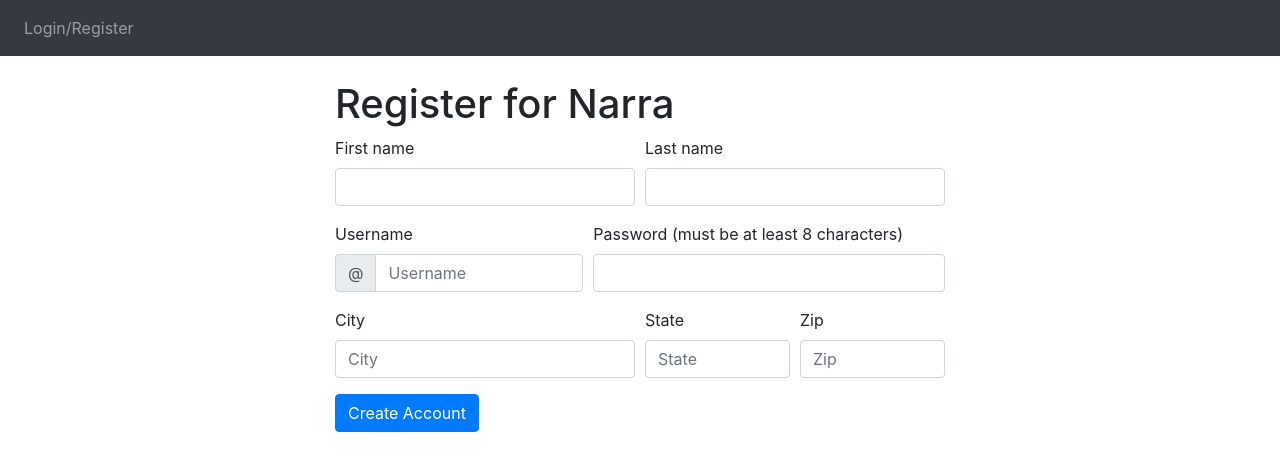
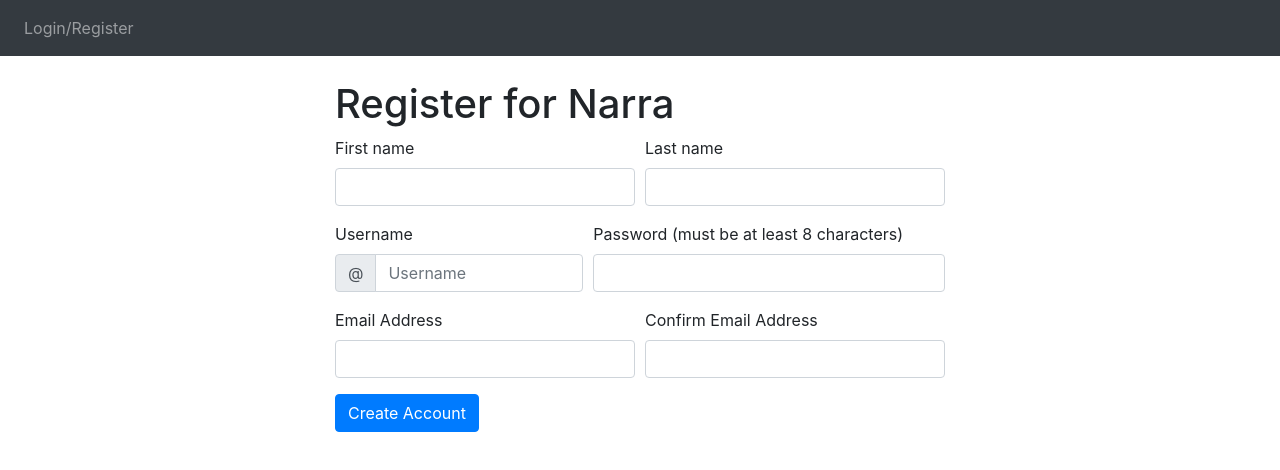
Before and after one commit to natalialuzuriaga/narra, a React (Create React App) app: page /register in a window 1280 px wide. Shown: the top 470 px of the page. Built offline with nearby package versions, Linux system fonts and the light colour scheme.

Commit message:
Added ProfilePic component

```diff
--- a/src/App.js
+++ b/src/App.js
@@ -5,6 +5,7 @@
 import LandingNav from "./components/landing-nav.component"
 import Login from "./components/login.component";
 import Register from "./components/register.component";
+
 function App() {
   return (
     <Router>
--- /dev/null
+++ b/src/components/profile-pic.component.js
@@ -0,0 +1,46 @@
+import React, { Component } from 'react';
+import Avatar from 'react-avatar-edit'
+
+export default class ProfilePic extends Component {
+    constructor(props) {
+        super(props)
+        this.state = {
+        preview: null,
+        }
+        this.onCrop = this.onCrop.bind(this)
+        this.onClose = this.onClose.bind(this)
+        this.onBeforeFileLoad = this.onBeforeFileLoad.bind(this)
+    }
+
+    onClose() {
+        this.setState({preview: null})
+    }
+
+    onCrop(preview) {
+        this.setState({preview})
+    }
+
+    onBeforeFileLoad(elem) {
+        if(elem.target.files[0].size > 1024000){
+        alert("File is too big!");
+        elem.target.value = "";
+        };
+    }
+
+    render() {
+        return (
+        <>
+            <Avatar
+            height={350}
+            width={350}
+            onCrop={this.onCrop}
+            onClose={this.onClose}
+            onBeforeFileLoad={this.onBeforeFileLoad}
+            src={this.state.src}
+            />
+
+            <img style={{width: '200px', height: '200px'}} src={this.state.preview} alt="Preview"/>
+        </>
+        );
+    }
+}
--- a/src/components/register.component.js
+++ b/src/components/register.component.js
@@ -3,7 +3,7 @@
 import Button from 'react-bootstrap/Button';
 import InputGroup from 'react-bootstrap/InputGroup';
 import { Col, Container } from 'react-bootstrap';
-import Avatar from 'react-avatar-edit'
+import ProfilePic from "./profile-pic.component"
 
 export default class Register extends Component {
     render() {
@@ -57,42 +57,20 @@
                         </Form.Group>
                     </Form.Row>
 
-                    {/* <div className="mb-3">
-                        <Avatar
-                        width={390}
-                        height={295}
-                        // onCrop={this.onCrop}
-                        // onClose={this.onClose}
-                        // onBeforeFileLoad={this.onBeforeFileLoad}
-                        // src={this.state.src}
-                        />
-                    </div> */}
-
                     <Form.Row>
                         <Form.Group as={Col} md="6">
-                            <Form.Label>City</Form.Label>
+                            <Form.Label>Email Address</Form.Label>
                             <Form.Control
                                 type="text"
-                                placeholder="City"
                                 name="city"
                             />
                         </Form.Group>
 
-                        <Form.Group as={Col} md="3">
-                            <Form.Label>State</Form.Label>
+                        <Form.Group as={Col} md="6">
+                            <Form.Label>Confirm Email Address</Form.Label>
                             <Form.Control
                                 type="text"
-                                placeholder="State"
-                                name="state"
-                            />
-                        </Form.Group>
-
-                        <Form.Group as={Col} md="3">
-                            <Form.Label>Zip</Form.Label>
-                            <Form.Control
-                                type="text"
-                                placeholder="Zip"
-                                name="zip"
+                                name="confirmemail"
                             />
                         </Form.Group>
                     </Form.Row>
```
